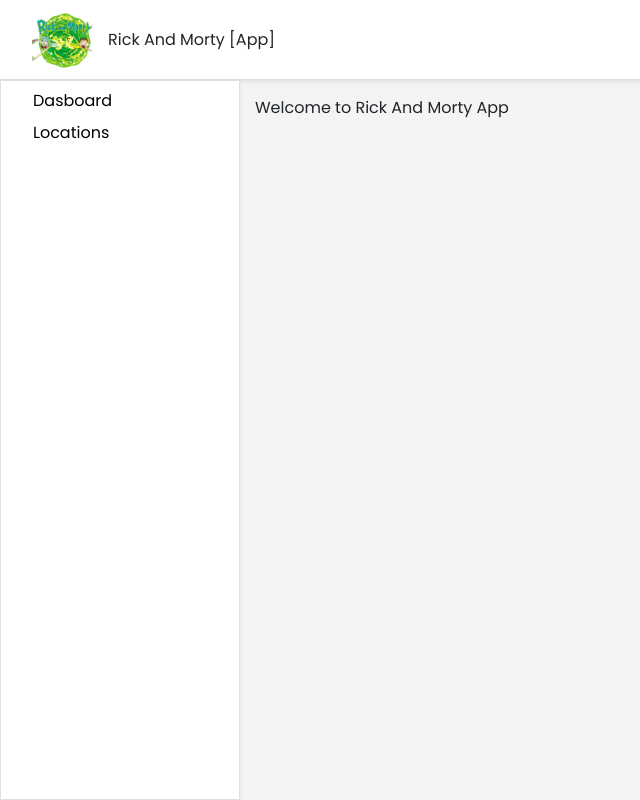
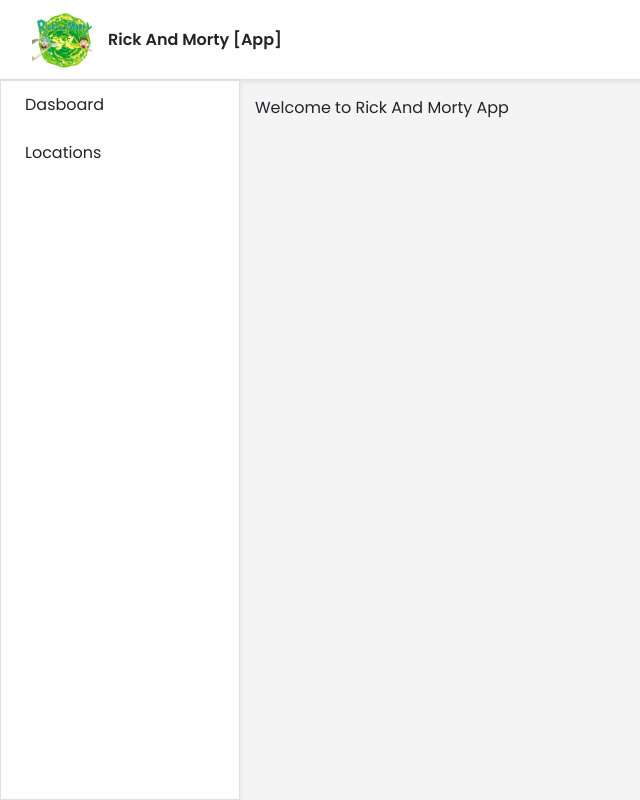
Before and after one commit to karatasgokhan/rick-and-morty, a React (Create React App) app: page / in a window 1280 px wide. Shown: the whole page, without its empty margins (0-640 px from the left). Built offline with nearby package versions, Linux system fonts and the light colour scheme.

Commit message:
Edit pagination css and navigation css

```diff
--- a/src/components/Pagination.js
+++ b/src/components/Pagination.js
@@ -1,6 +1,6 @@
 import { React } from "react";
-import { Container, Row, Col } from "react-grid-system";
 import ReactPaginate from "react-paginate";
+import s from "./Pagination.module.css";
 
 function Pagination(props) {
   const changePage = ({ selected }) => {
@@ -9,9 +9,7 @@ function Pagination(props) {
 
   return (
     <>
-      <Container>
-        <Row>
-          <Col sm={12}>
+      <div className={s.pagination}>
         <ReactPaginate
           previousLabel={"Previous"}
           nextLabel={"Next"}
@@ -29,9 +27,7 @@ function Pagination(props) {
           containerClassName="pagination"
           activeClassName="active"
         />
-          </Col>
-        </Row>
-      </Container>
+      </div>
     </>
   );
 }
--- /dev/null
+++ b/src/components/Pagination.module.css
@@ -0,0 +1,3 @@
+.pagination {
+  padding: 1rem 0 0 0;
+}
--- a/src/components/header/Header.js
+++ b/src/components/header/Header.js
@@ -1,9 +1,11 @@
 import React from "react";
 import s from "./Header.module.css";
 import logo from "../../assets/rickAndMortyLogo.png";
+import { useNavigate } from "react-router-dom";
 import * as ROUTES from "../../constans/routePath";
 
 function Header() {
+  const navigate = useNavigate();
   const menuContent = [
     { name: "Dasboard", url: ROUTES.HOME },
     { name: "Locations", url: ROUTES.LOCATIONS },
@@ -19,11 +21,15 @@ function Header() {
         </div>
       </div>
       <div className={s.sideNav}>
-        <ul>
+        <ul className={s.menuBlock}>
           {menuContent.map((item, index) => {
             return (
-              <li key={index} className={s.menuItem}>
-                <a href={item.url}>{item.name}</a>
+              <li
+                onClick={() => navigate(item.url)}
+                key={index}
+                className={s.menuItem}
+              >
+                <p>{item.name}</p>
               </li>
             );
           })}
--- a/src/components/header/Header.module.css
+++ b/src/components/header/Header.module.css
@@ -12,6 +12,7 @@
 }
 .titleText {
   margin: 0 0 0 16px;
+  font-weight: 600;
 }
 .titleBlock {
   display: flex;
@@ -39,13 +40,16 @@
   z-index: 1;
 }
 
+.menuBlock {
+  padding: 0;
+}
+
 .menuItem {
-  margin: 8px 0;
+  padding: 0.75rem 0.75rem 0.75rem 1.5rem;
+  cursor: pointer;
 }
-.menuItem :hover {
-  color: #696666;
+
+.menuItem:hover {
+  background: rgba(13, 110, 253, 0.2);
+  color: #0d6efd;
 }
-.menuItem a {
-  text-decoration: none;
-  color: #000000;
-}
--- a/src/components/tables/LocationTable.js
+++ b/src/components/tables/LocationTable.js
@@ -5,6 +5,7 @@ import { useNavigate } from "react-router-dom";
 import * as ROUTES from "../../constans/routePath";
 import Pagination from "../Pagination";
 import s from "./LocationTable.module.css";
+import styled from "styled-components";
 
 export default function LocationTable() {
   const navigate = useNavigate();
@@ -16,10 +17,10 @@ export default function LocationTable() {
       name: "Name",
       cell: (row) => (
         <p className={s.locationName} onClick={() => onClick(row.id)}>
-          {" "}
           {row.name}
         </p>
       ),
+
       sortable: true,
     },
     { name: "Dimension", selector: (row) => row.dimension, sortable: true },
--- a/src/index.css
+++ b/src/index.css
@@ -17,12 +17,10 @@ ul {
 }
 a {
   text-decoration: none;
-  color: #000000;
 }
-a:hover {
-  color: #696666;
+p {
+  margin: 0;
 }
-
 code {
   font-family: source-code-pro, Menlo, Monaco, Consolas, "Courier New",
     monospace;
--- a/src/pages/Locations.js
+++ b/src/pages/Locations.js
@@ -11,7 +11,7 @@ function Locations() {
           <Row>
             <Col sm={12}>
               <div className={s.locationsWrapper}>
-                <h1>Location Table</h1>
+                <h2>Location Table</h2>
               </div>
               <LocationTable />
             </Col>
```
Lines whose indentation alone changed are shown as unchanged.
